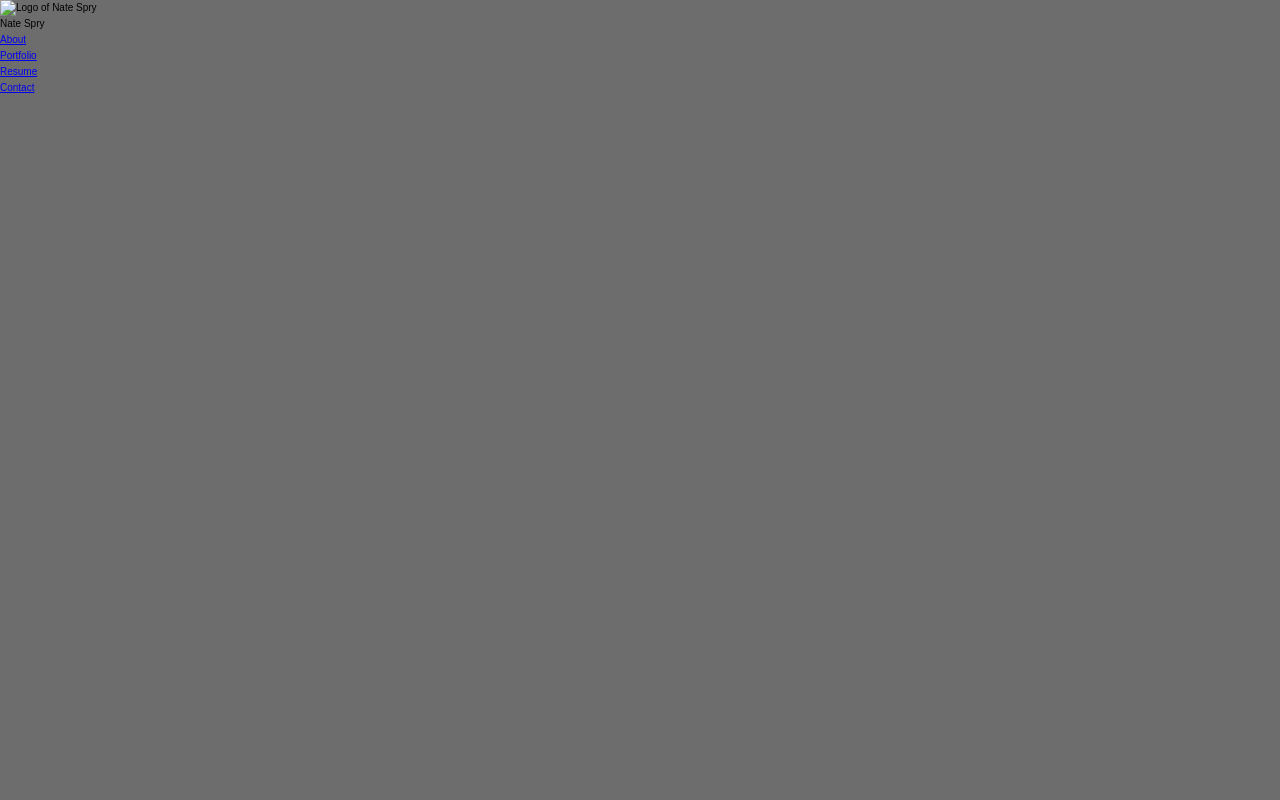
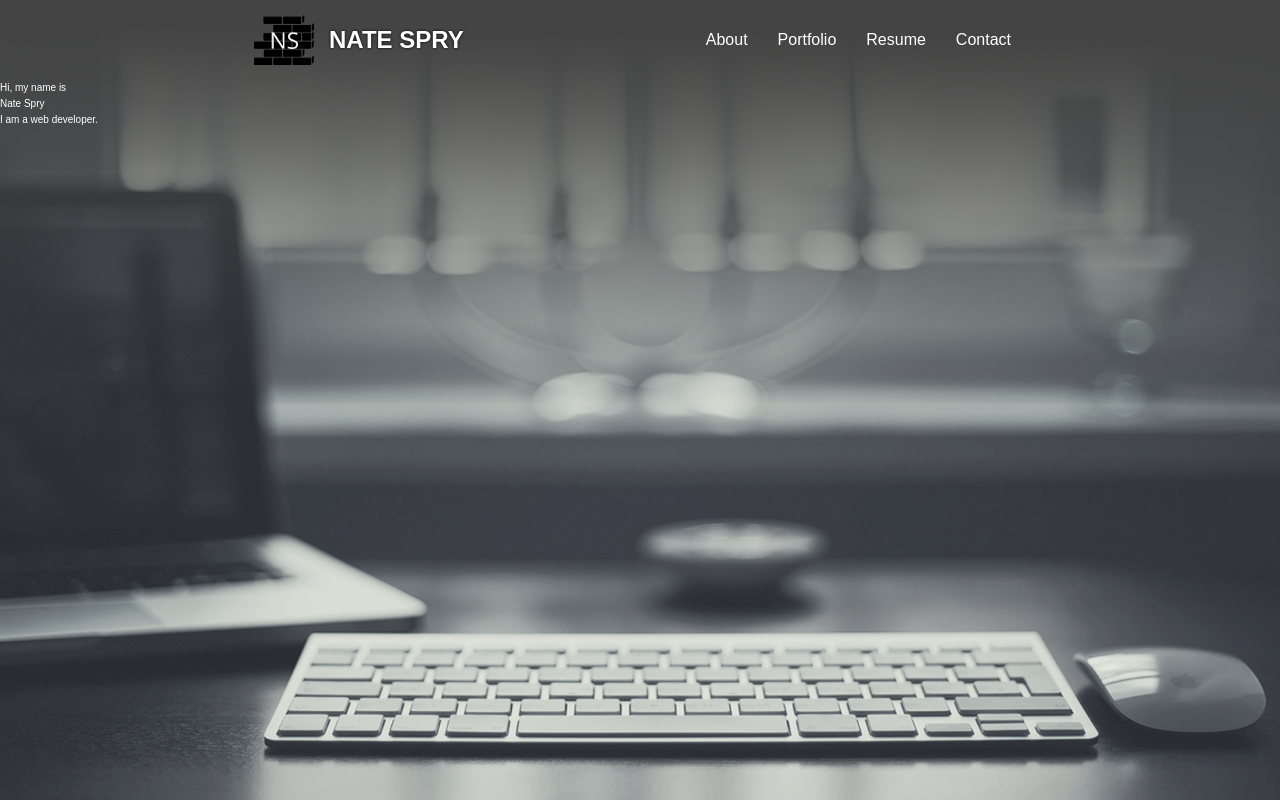
Before and after one commit to NES-Elliott/NES-Elliott.github.io, a plain HTML site: page index.html in a window 1280 px wide. Drawn offline with Linux system fonts and the light colour scheme.

Commit message:
navbar main stylings, updated readme

```diff
--- a/index.html
+++ b/index.html
@@ -8,21 +8,32 @@
     <link rel="stylesheet" href="css/reset.css">
     <link rel="stylesheet" href="css/style.css">
     <!-- Favicons -->
+    <link rel="shortcut icon" href="media/images/nsfavicon.png">
+    <link rel="apple-touch-icon" href="media/images/nsapple.png">
+    <link rel="apple-touch-icon" sizes="72x72" href="media/images/nsapple-72x72.png">
+    <link rel="apple-touch-icon" sizes="114x114" href="media/images/nsapple-114x114.png">
   </head>
   <body>
     <header class="main-header">
       <nav class="main-nav">
-        <a class="logo">
-          <img class="logo__image" src="" alt="Logo of Nate Spry"/>
-          <p class="logo__title">Nate Spry</p>
-        </a>
-        <ul>
-          <li><a href="#">About</a></li>
-          <li><a href="#">Portfolio</a></li>
-          <li><a href="#">Resume</a></li>
-          <li><a href="#">Contact</a></li>
-        </ul>
+        <div class="container">
+          <a class="logo">
+            <img class="logo__img" src="media/images/nslogo.png" alt="Logo of Nate Spry"/>
+            <p class="logo__title">Nate Spry</p>
+          </a>
+          <ul class="main-nav__menu">
+            <li class="main-nav__menu-item"><a class="main-nav__menu-item-link" href="#">About</a></li>
+            <li class="main-nav__menu-item"><a class="main-nav__menu-item-link" href="#">Portfolio</a></li>
+            <li class="main-nav__menu-item"><a class="main-nav__menu-item-link" href="#">Resume</a></li>
+            <li class="main-nav__menu-item"><a class="main-nav__menu-item-link" href="#">Contact</a></li>
+          </ul>
+        </div>
       </nav>
+      <section>
+        <p>Hi, my name is</p>
+        <h1>Nate Spry</h1>
+        <p>I am a web developer.</p>
+      </section>
     </header>
   </body>
 </html>
--- a/scss/style.scss
+++ b/scss/style.scss
@@ -1,11 +1,97 @@
-$primary-font: Arial, Helvetica, sans-serif;
-$main-color: #6d6d6d;
-$primary-color: #394f49;
-$secondary-color: #f28c83;
+$primary-fontfamily: Arial, Helvetica, sans-serif;
+$primary-white: #fff;
+$primary-orange: #f28c83;
 
+@mixin transition($value) {
+  transition: all $value ease-out;
+  -webkit-transition: all $value ease-out;
+  -moz-transition: all $value ease-out;
+}
+
+%parallax {
+  height: 100vh;
+  background: url('/media/images/bg-portfolio.png');
+  background-attachment: fixed;
+  background-position: center;
+  background-repeat: no-repeat;
+  background-size: cover;
+}
+%primary-colors {
+  background-color: #394f49;
+  color: #fff;
+}
+%secondary-colors {
+  background-color: #1f2c37;
+  color: #fff;
+}
+%nav-colors {
+  background-color: #353535;
+  color: #6d6d6d;
+}
+
+:root {
+  font-size: 62.5%;
+}
 body {
-  background-color: $main-color;
-  font-family: $primary-font;
-  font-size: 62.5%;
+  font-family: $primary-fontfamily;
   line-height: 1.6;
+  @extend %primary-colors;
 }
+.container {
+  width: 65vw;
+  max-width: 100%;
+  margin: 0 auto;
+  padding: 0 30px;
+  overflow: auto;
+}
+
+.main-header {
+  @extend %parallax;
+}
+.main-nav {
+  height: 10vh;
+  box-shadow: 0 0 0px transparent;
+  background: transparent;
+  color: $primary-white;
+  @include transition(0.3s);
+
+  .container {
+    display: flex;
+    align-items: center;
+    justify-content: space-between;
+    height: 100%;
+  }
+  .logo {
+    display: flex;
+    align-items: center;
+    cursor: pointer;
+  }
+  .logo__img {
+    max-width: 60px;
+  }
+  .logo__title {
+    padding: 0.5rem 1.5rem;
+    font-size: 2.4rem;
+    font-weight: 700;
+    text-shadow: 0px 0px 3px #000;
+    text-transform: uppercase;
+  }
+  .main-nav__menu {
+    display: flex;
+    list-style-type: none;
+  }
+  .main-nav__menu-item {
+    padding: 15px;
+  }
+  .main-nav__menu-item-link {
+    color: $primary-white;
+    font-size: 1.6rem;
+    text-decoration: none;
+    @include transition(0.3s)
+  }
+  .main-nav__menu-item-link:hover,
+  .main-nav__menu-item-link:active,
+  .main-nav__menu-item-link:focus {
+    color: $primary-orange;
+  }
+}
```
Also changed, not shown: css/style.css, media/images/bg-portfolio.png (added), media/images/dinerologo.png (added), media/images/etanbotlogo.png (added), media/images/mashlogo.png (added), media/images/nsapple-114x114.png (added), media/images/nsapple-72x72.png (added), media/images/nsapple.png (added), media/images/nsfavicon.png (added), media/images/nslogo.png (added), media/images/preloader.gif (added), media/images/profile-pic.jpg (added), 3 other files.
